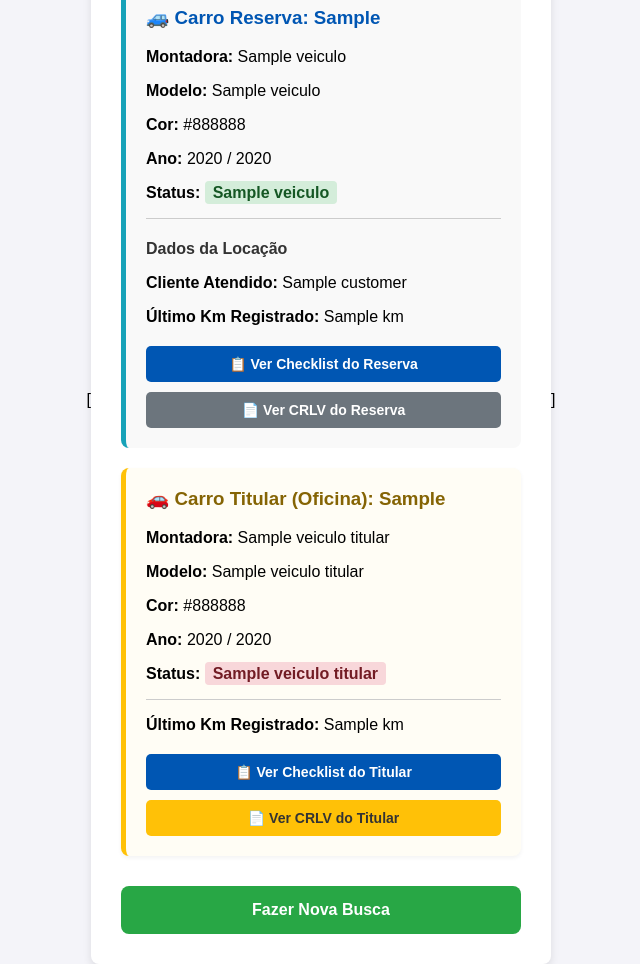
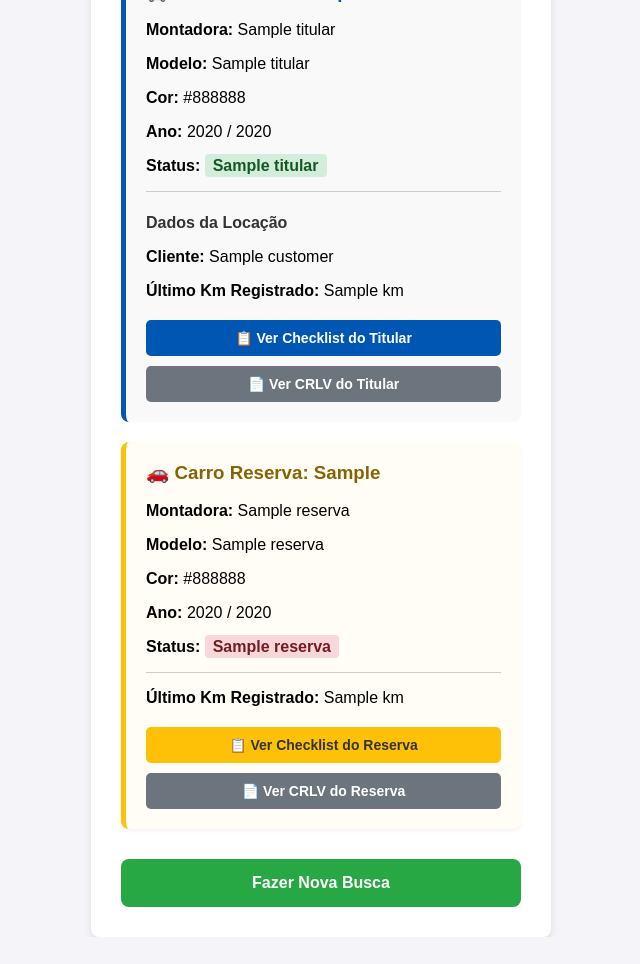
Before and after one commit to utchuco/proxy-nevada, a Flask app: template templates/resultado.html in a window 1280 px wide. Shown: the whole page, without its empty margins (319-959 px from the left). After the commit the page ends 937 px from the top, so only its background shows below. Run offline with Flask 3, Linux system fonts and the light colour scheme; the template is opened without the code that fills it: most values are stand-ins (such as "Sample title", 1, 10 or a date in 2020).

Commit message:
Mostrar Checklist bilateral v1

```diff
--- a/app.py
+++ b/app.py
@@ -3,6 +3,7 @@ import json
 import base64
 import requests
 import io
+import re
 from flask import Flask, render_template, request, send_file, jsonify
 from dotenv import load_dotenv
 from flask_limiter import Limiter
@@ -12,7 +13,6 @@ load_dotenv()
 
 app = Flask(__name__)
 
-# Configura o escudo Anti-Robô na memória do servidor
 limiter = Limiter(
     get_remote_address,
     app=app,
@@ -66,37 +66,78 @@ def buscar():
         if not lista_veiculos:
             return render_template("index.html", erro=f"Veículo não encontrado para a placa {placa}.")
 
-        veiculo = lista_veiculos[0]
-        veiculo_titular = None
+        veiculo_base = lista_veiculos[0]
+        veiculo_id = veiculo_base.get("vehicleId")
 
-        if veiculo.get("vehicleStatusId") == 14:
+        carro_titular = None
+        carro_reserva = None
+        reserva_oculta_detectada = False
+        placa_limpa_base = placa.replace("-", "")
+
+        # 1. Define quem é quem com base na pesquisa inicial
+        if str(veiculo_base.get("vehicleStatusId")) == "14":
+            carro_reserva = veiculo_base
+        else:
+            carro_titular = veiculo_base
+
+        # 2. OMNI-RADAR: Dispara contra todas as rotas catalogadas no Swagger
+        endpoints_radar = [
+            f"{API_URL}/contract-item-request/search?LicensePlate={placa}",
+            f"{API_URL}/contract-item/search?LicensePlate={placa}",
+            f"{API_URL}/vehicle/{veiculo_id}/contract-item",
+            f"{API_URL}/vehicle/reservation?licensePlate={placa}"
+        ]
+
+        placas_encontradas = set()
+
+        for url in endpoints_radar:
             try:
-                r_ocorrencia = requests.get(f"{API_URL}/contract-item-request/search?LicensePlate={placa}", headers=headers)
-                if r_ocorrencia.status_code == 200:
-                    ocorrencias = r_ocorrencia.json().get("data", [])
-                    if ocorrencias:
-                        ocorrencias.sort(key=lambda x: x.get("createdAt", ""), reverse=True)
-                        for oc in ocorrencias:
-                            placa_titular = oc.get("licensePlate")
-                            if placa_titular and placa_titular != placa:
-                                r_titular = requests.get(f"{API_URL}/vehicle?LicensePlate={placa_titular}", headers=headers)
-                                if r_titular.status_code == 200:
-                                    lista_titular = r_titular.json().get("data", [])
-                                    if lista_titular:
-                                        veiculo_titular = lista_titular[0]
-                                        break
+                r_teste = requests.get(url, headers=headers, timeout=4)
+                if r_teste.status_code == 200:
+                    texto_api = r_teste.text.upper()
+
+                    # Detecta pelo texto se existe alguma menção a "Aguardando Devolução" ou "Reserva"
+                    if "RESERVA" in texto_api and "AGUARDANDO DEVOLU" in texto_api:
+                        reserva_oculta_detectada = True
+
+                    # Pente fino: caça qualquer padrão de placa no meio do JSON (Mercosul e Antiga)
+                    placas_regex = set(re.findall(r'([A-Z]{3}[ -]?[0-9][A-Z0-9][0-9]{2})', texto_api))
+
+                    for p in placas_regex:
+                        p_clean = p.replace("-", "").replace(" ", "")
+                        if p_clean != placa_limpa_base:
+                            placas_encontradas.add(p_clean)
             except Exception:
-                pass
+                continue
 
-        return render_template("resultado.html", veiculo=veiculo, veiculo_titular=veiculo_titular)
+        # 3. Valida as placas suspeitas na rota principal de veículos
+        for p_clean in placas_encontradas:
+            if carro_titular and carro_reserva:
+                break # Já achou os dois, para a busca
+
+            try:
+                r_valida = requests.get(f"{API_URL}/vehicle?LicensePlate={p_clean}", headers=headers, timeout=3)
+                if r_valida.status_code == 200 and r_valida.json().get("data"):
+                    v_teste = r_valida.json().get("data")[0]
+                    status_id = str(v_teste.get("vehicleStatusId"))
+
+                    # Conecta os pontos garantindo que as variáveis certas sejam preenchidas
+                    if carro_titular and not carro_reserva and status_id == "14":
+                        carro_reserva = v_teste
+                        reserva_oculta_detectada = False
+                    elif carro_reserva and not carro_titular and status_id != "14":
+                        carro_titular = v_teste
+            except Exception:
+                continue
+
+        return render_template("resultado.html", titular=carro_titular, reserva=carro_reserva, aviso_reserva=reserva_oculta_detectada)
 
     except requests.exceptions.HTTPError as err_http:
-        return render_template("index.html", erro=f"Falha na comunicação: {err_http}")
+        return render_template("index.html", erro=f"Falha na comunicação com a API: {err_http}")
     except Exception as e:
         return render_template("index.html", erro=f"Erro interno do sistema: {str(e)}")
 
 
-# --- ROTA FINAL: MOTOR DE BUSCA DO CHECKLIST ---
 @app.route("/checklist/<placa>")
 def buscar_checklist(placa):
     placa = placa.strip().upper()
@@ -142,12 +183,9 @@ def buscar_checklist(placa):
                             id_arquivo = arquivo.get("id", arquivo.get("fileId"))
                             url_direta = arquivo.get("url")
 
-                            # CORREÇÃO DO BLOQUEIO DA AMAZON (AWS S3)
                             if url_direta:
-                                # Se tem URL direta da Amazon, baixamos SEM os cabeçalhos da Blue Fleet
                                 r_pdf = requests.get(url_direta)
                             else:
-                                # Se não tem, usamos a API da Blue Fleet COM os cabeçalhos
                                 url_api = f"{API_URL}/contract-item-request/{req_id}/files/{id_arquivo}"
                                 r_pdf = requests.get(url_api, headers=headers)
 
--- a/templates/resultado.html
+++ b/templates/resultado.html
@@ -1,93 +1,86 @@
-[<!DOCTYPE html>
+<!DOCTYPE html>
 <html lang="pt-BR">
 <head>
     <meta charset="UTF-8">
     <meta name="viewport" content="width=device-width, initial-scale=1.0">
     <title>Detalhes do Veículo - Nevada</title>
     <link rel="stylesheet" href="{{ url_for('static', filename='style.css') }}">
-
     <link rel="manifest" href="{{ url_for('static', filename='manifest.json') }}">
     <meta name="theme-color" content="#0056b3">
-    <meta name="apple-mobile-web-app-capable" content="yes">
-    <meta name="apple-mobile-web-app-status-bar-style" content="black-translucent">
-    <meta name="apple-mobile-web-app-title" content="Nevada">
     <link rel="apple-touch-icon" href="{{ url_for('static', filename='logo.png') }}">
 </head>
 <body>
     <div class="container" style="text-align: center;">
         <h2>Detalhes da Consulta</h2>
 
-        {% if veiculo_titular %}
+        <!-- AVISO INTELIGENTE: Se a API blindar totalmente a placa do reserva -->
+        {% if aviso_reserva and not reserva %}
+            <div style="margin-bottom: 20px; padding: 15px; background-color: #fff3cd; color: #856404; border-radius: 8px; border-left: 5px solid #ffc107; text-align: left; box-shadow: 0 2px 4px rgba(0,0,0,0.05);">
+                <h4 style="margin-top: 0; margin-bottom: 5px;">⚠️ Veículo em Manutenção</h4>
+                <p style="font-size: 14px; margin: 0;">Identificamos que um Carro Reserva foi liberado, mas a locadora não exportou a placa dele. Para acessar o Check-list, <strong>faça uma nova busca utilizando a placa física do veículo que está com você.</strong></p>
+            </div>
+        {% endif %}
+
+        {% if reserva and not titular %}
             <div style="margin-bottom: 15px; padding: 10px; background-color: #fff3cd; color: #856404; border-radius: 8px; font-weight: bold; border-left: 5px solid #ffc107; text-align: left;">
                 Atenção: Este é um veículo reserva.
             </div>
         {% endif %}
 
-        <!-- BLOCO 1: O Veículo Pesquisado -->
-        <div style="text-align: left; background: #f9f9f9; padding: 20px; border-radius: 8px; margin-bottom: 20px; {% if veiculo_titular %}border-left: 5px solid #17a2b8;{% endif %}">
-            <h3 style="margin-top: 0; color: #0056b3;">
-                {% if veiculo_titular %}🚙 Carro Reserva:{% else %}Veículo:{% endif %} {{ veiculo.licensePlate }}
-            </h3>
+        <!-- BLOCO TITULAR -->
+        {% if titular %}
+        <div style="text-align: left; background: #f9f9f9; padding: 20px; border-radius: 8px; margin-bottom: 20px; border-left: 5px solid #0056b3;">
+            <h3 style="margin-top: 0; color: #0056b3;">🚙 Carro Titular: {{ titular.licensePlate }}</h3>
 
-            <p><strong>Montadora:</strong> {{ veiculo.automakerName }}</p>
-            <p><strong>Modelo:</strong> {{ veiculo.vehicleModelName }}</p>
-            <p><strong>Cor:</strong> {{ veiculo.vehicleColor }}</p>
-            <p><strong>Ano:</strong> {{ veiculo.manufactureYear }} / {{ veiculo.modelYear }}</p>
-            <p><strong>Status:</strong> <span style="background-color: #d4edda; color: #155724; padding: 3px 8px; border-radius: 4px; font-weight: bold;">{{ veiculo.vehicleStatusName }}</span></p>
+            <p><strong>Montadora:</strong> {{ titular.automakerName }}</p>
+            <p><strong>Modelo:</strong> {{ titular.vehicleModelName }}</p>
+            <p><strong>Cor:</strong> {{ titular.vehicleColor }}</p>
+            <p><strong>Ano:</strong> {{ titular.manufactureYear }} / {{ titular.modelYear }}</p>
+            <p><strong>Status:</strong> <span style="background-color: #d4edda; color: #155724; padding: 3px 8px; border-radius: 4px; font-weight: bold;">{{ titular.vehicleStatusName }}</span></p>
 
             <hr style="border: 0; border-top: 1px solid #ccc; margin: 15px 0;">
 
             <h4 style="margin-bottom: 10px; color: #333;">Dados da Locação</h4>
-
-            {% if veiculo_titular and veiculo_titular.contract and veiculo_titular.contract.customer %}
-                <p><strong>Cliente Atendido:</strong> {{ veiculo_titular.contract.customer.tradingName }}</p>
-            {% elif veiculo.contract and veiculo.contract.customer %}
-                <p><strong>Cliente:</strong> {{ veiculo.contract.customer.tradingName }}</p>
+            {% if titular.contract and titular.contract.customer %}
+                <p><strong>Cliente:</strong> {{ titular.contract.customer.tradingName }}</p>
             {% else %}
                 <p><em>Sem contrato ativo vinculado no momento.</em></p>
             {% endif %}
 
-            <p><strong>Último Km Registrado:</strong> {{ veiculo.informedOdometer }} km</p>
+            <p><strong>Último Km Registrado:</strong> {{ titular.informedOdometer }} km</p>
 
-            <!-- BOTOES DE ACAO DO VEICULO -->
             <div style="margin-top: 20px; display: flex; flex-direction: column; gap: 10px;">
-                <!-- NOVO BOTÃO: CHECKLIST -->
-                <button onclick="abrirChecklist('{{ veiculo.licensePlate }}', this)" style="padding: 10px 16px; background-color: #0056b3; color: white; border: none; border-radius: 5px; font-size: 14px; cursor: pointer; font-weight: bold; width: 100%;">
-                    📋 Ver Checklist {{ 'do Reserva' if veiculo_titular else '' }}
+                <button onclick="abrirChecklist('{{ titular.licensePlate }}', this)" style="padding: 10px 16px; background-color: #0056b3; color: white; border: none; border-radius: 5px; font-size: 14px; cursor: pointer; font-weight: bold; width: 100%;">
+                    📋 Ver Checklist do Titular
                 </button>
-
-                <!-- BOTÃO: CRLV -->
-                <button onclick="solicitarSenhaCrlv('{{ veiculo.licensePlate }}')" style="padding: 10px 16px; background-color: #6c757d; color: white; border: none; border-radius: 5px; font-size: 14px; cursor: pointer; font-weight: bold; width: 100%;">
-                    📄 Ver CRLV {{ 'do Reserva' if veiculo_titular else '' }}
+                <button onclick="solicitarSenhaCrlv('{{ titular.licensePlate }}')" style="padding: 10px 16px; background-color: #6c757d; color: white; border: none; border-radius: 5px; font-size: 14px; cursor: pointer; font-weight: bold; width: 100%;">
+                    📄 Ver CRLV do Titular
                 </button>
             </div>
         </div>
+        {% endif %}
 
-        <!-- BLOCO 2: O Veículo Titular (Só aparece se o pesquisado for Reserva) -->
-        {% if veiculo_titular %}
+        <!-- BLOCO RESERVA -->
+        {% if reserva %}
         <div style="text-align: left; background: #fffdf5; padding: 20px; border-radius: 8px; margin-bottom: 20px; border-left: 5px solid #ffc107; box-shadow: 0 2px 4px rgba(0,0,0,0.05);">
-            <h3 style="margin-top: 0; color: #856404;">🚗 Carro Titular (Oficina): {{ veiculo_titular.licensePlate }}</h3>
+            <h3 style="margin-top: 0; color: #856404;">🚗 Carro Reserva: {{ reserva.licensePlate }}</h3>
 
-            <p><strong>Montadora:</strong> {{ veiculo_titular.automakerName }}</p>
-            <p><strong>Modelo:</strong> {{ veiculo_titular.vehicleModelName }}</p>
-            <p><strong>Cor:</strong> {{ veiculo_titular.vehicleColor }}</p>
-            <p><strong>Ano:</strong> {{ veiculo_titular.manufactureYear }} / {{ veiculo_titular.modelYear }}</p>
-            <p><strong>Status:</strong> <span style="background-color: #f8d7da; color: #721c24; padding: 3px 8px; border-radius: 4px; font-weight: bold;">{{ veiculo_titular.vehicleStatusName }}</span></p>
+            <p><strong>Montadora:</strong> {{ reserva.automakerName }}</p>
+            <p><strong>Modelo:</strong> {{ reserva.vehicleModelName }}</p>
+            <p><strong>Cor:</strong> {{ reserva.vehicleColor }}</p>
+            <p><strong>Ano:</strong> {{ reserva.manufactureYear }} / {{ reserva.modelYear }}</p>
+            <p><strong>Status:</strong> <span style="background-color: #f8d7da; color: #721c24; padding: 3px 8px; border-radius: 4px; font-weight: bold;">{{ reserva.vehicleStatusName }}</span></p>
 
             <hr style="border: 0; border-top: 1px solid #ccc; margin: 15px 0;">
 
-            <p><strong>Último Km Registrado:</strong> {{ veiculo_titular.informedOdometer }} km</p>
+            <p><strong>Último Km Registrado:</strong> {{ reserva.informedOdometer }} km</p>
 
-            <!-- BOTOES DE ACAO DO VEICULO TITULAR -->
             <div style="margin-top: 20px; display: flex; flex-direction: column; gap: 10px;">
-                <!-- NOVO BOTÃO: CHECKLIST TITULAR -->
-                <button onclick="abrirChecklist('{{ veiculo_titular.licensePlate }}', this)" style="padding: 10px 16px; background-color: #0056b3; color: white; border: none; border-radius: 5px; font-size: 14px; cursor: pointer; font-weight: bold; width: 100%;">
-                    📋 Ver Checklist do Titular
+                <button onclick="abrirChecklist('{{ reserva.licensePlate }}', this)" style="padding: 10px 16px; background-color: #ffc107; color: #333; border: none; border-radius: 5px; font-size: 14px; cursor: pointer; font-weight: bold; width: 100%;">
+                    📋 Ver Checklist do Reserva
                 </button>
-
-                <!-- BOTÃO: CRLV TITULAR -->
-                <button onclick="solicitarSenhaCrlv('{{ veiculo_titular.licensePlate }}')" style="padding: 10px 16px; background-color: #ffc107; color: #333; border: none; border-radius: 5px; font-size: 14px; cursor: pointer; font-weight: bold; width: 100%;">
-                    📄 Ver CRLV do Titular
+                <button onclick="solicitarSenhaCrlv('{{ reserva.licensePlate }}')" style="padding: 10px 16px; background-color: #6c757d; color: white; border: none; border-radius: 5px; font-size: 14px; cursor: pointer; font-weight: bold; width: 100%;">
+                    📄 Ver CRLV do Reserva
                 </button>
             </div>
         </div>
@@ -112,23 +105,24 @@
             }
         }
 
-        // Função para abrir o Checklist com efeito visual de "Buscando..."
         function abrirChecklist(placaSelecionada, btnElement) {
             var textoOriginal = btnElement.innerHTML;
             btnElement.innerHTML = 'Buscando Checklist... ⏳';
             btnElement.style.backgroundColor = '#6c757d';
             btnElement.disabled = true;
 
-            // Abre o checklist em uma nova aba
             window.open('/checklist/' + placaSelecionada, '_blank');
 
-            // Retorna o botão ao normal após 3 segundos
             setTimeout(function() {
                 btnElement.innerHTML = textoOriginal;
-                btnElement.style.backgroundColor = '#0056b3';
+                if(textoOriginal.includes('Reserva')){
+                    btnElement.style.backgroundColor = '#ffc107';
+                } else {
+                    btnElement.style.backgroundColor = '#0056b3';
+                }
                 btnElement.disabled = false;
             }, 3000);
         }
     </script>
 </body>
-</html>]
+</html>
```
